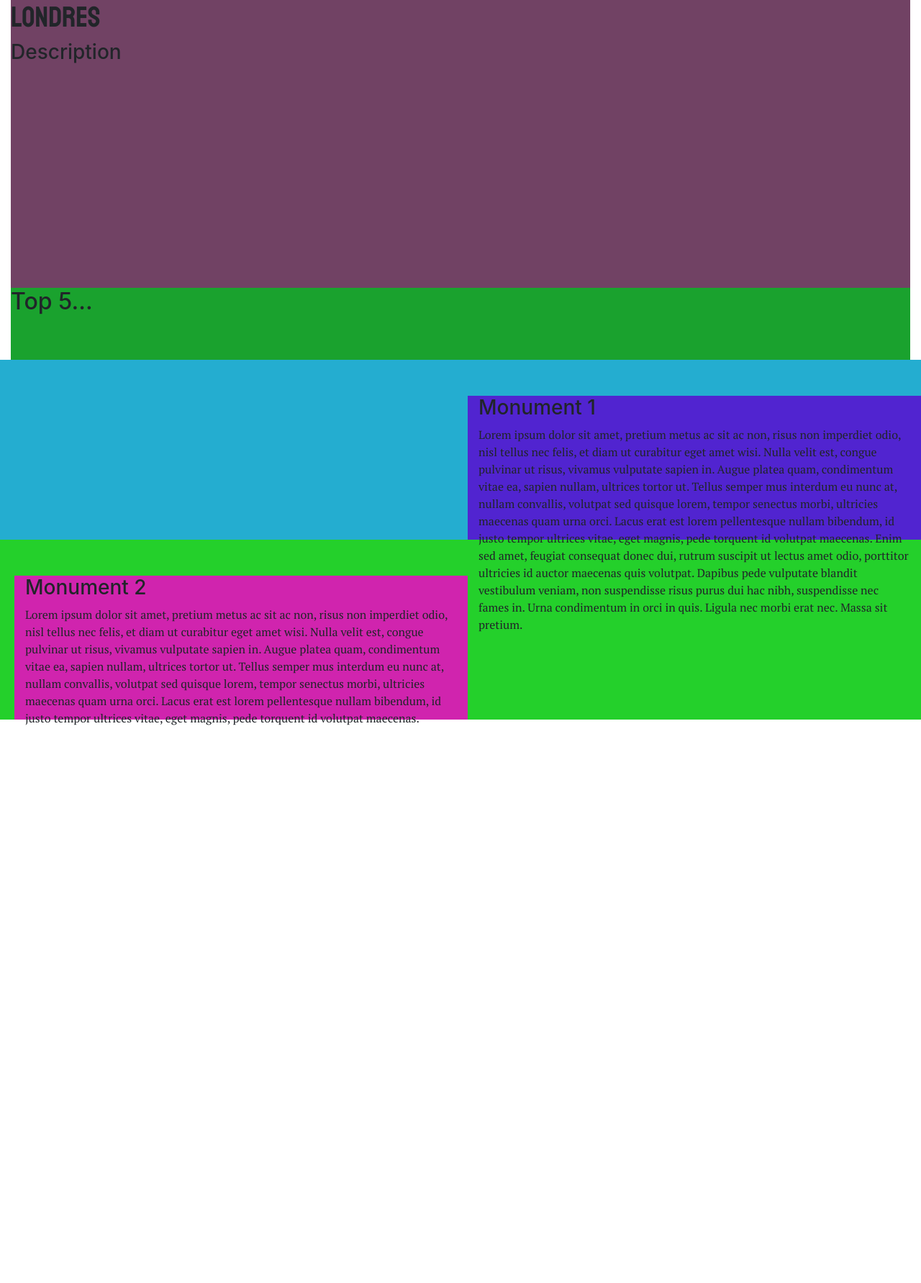
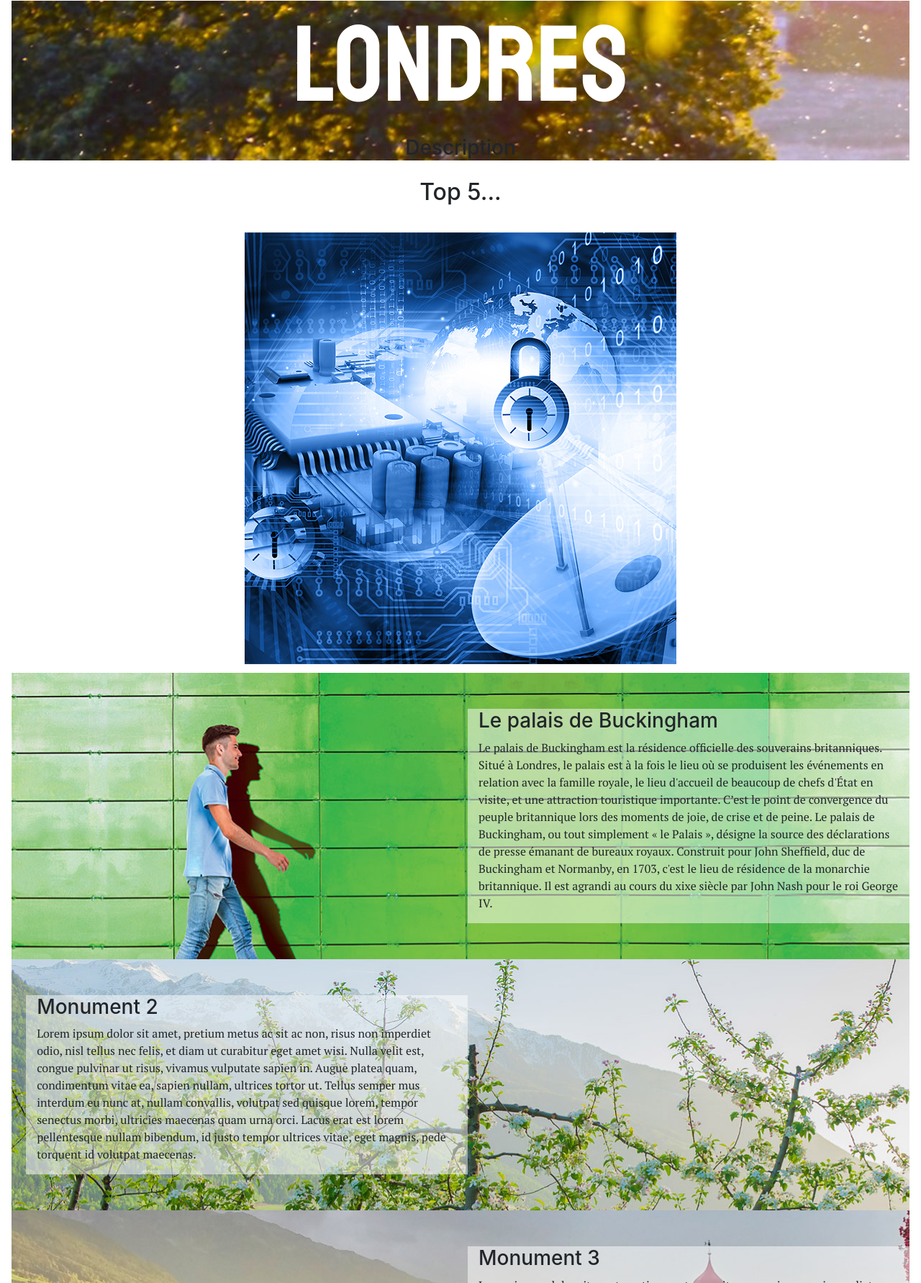
Before and after one commit to paulinedev/etaTrip, a plain HTML site: page Londres.html in a window 1280 px wide. Shown: the top 1783 px of the page at 72% size. Before the commit the page ends 1010 px from the top, so only its background shows below. Drawn offline with nearby package versions, Linux system fonts and the light colour scheme.

Commit message:
structure V1
modification de la structure

```diff
--- a/Londres.html
+++ b/Londres.html
@@ -1,3 +1,4 @@
+
 <!DOCTYPE html>
 
 <html>
@@ -5,9 +6,8 @@
 <head>
   <meta charset="utf-8">
   <meta name="viewport" content="width=device-width, initial-scale=1.0">
-  <title> Site base </title>
+  <title> LONDRES </title>
   <link href="css/reset.css" type="text/css" rel="stylesheet"/>
-  <link href="Bootstrap/css/bootstrap.min.css" type="text/css" rel="stylesheet"/>
   <link href="https://stackpath.bootstrapcdn.com/bootstrap/4.2.1/css/bootstrap.min.css" rel="stylesheet" integrity="sha384-GJzZqFGwb1QTTN6wy59ffF1BuGJpLSa9DkKMp0DgiMDm4iYMj70gZWKYbI706tWS" crossorigin="anonymous">
   <link href="https://fonts.googleapis.com/css?family=Staatliches" rel="stylesheet">
   <link href="https://fonts.googleapis.com/css?family=PT+Serif" rel="stylesheet">
@@ -17,31 +17,66 @@
 <body>
   <header>
   </header>
-  <section class="container-fluid londres">
+  <div class="container-fluid londres">
     <!-- Header -->
-  <article class="londres_header">
-      <h1> LONDRES </h1>
-      <h3> Description </h3>
-  </article>
+    <article class="londres-header">
+        <h1> LONDRES </h1>
+        <h3 class="no-spacing"> Description </h3>
+    </article>
     <!-- Titre -->
-  <div class="londres_titre">
-    <h2> Top 5... </h2>
+    <div class="londres-titre">
+      <h2> Top 5... </h2>
+    </div>
+    <!-- Carte -->
+    <div class="londres-carte">
+      <img src="image/defaut_carte_600x600px.jpg"
+    </div>
   </div>
-    <!-- Top 1 -->
-    <article class="row londres_top1">
+  <div class="container-fluid londres">
+                      <!--
+                      TOP 1
+                      -->
+    <article class="row londres-top londres-top1-img" id="top1">
       <div class="col-md-6">  </div>
-      <div class="col-md-6 londres_top1_texte">
-        <h3> Monument 1 </h3>
+      <div class="col-md-6 londres-top-texte">
+        <h3> Le palais de Buckingham </h3>
         <p>
-          Lorem ipsum dolor sit amet, pretium metus ac sit ac non, risus non imperdiet odio, nisl tellus nec felis, et diam ut curabitur eget amet wisi. Nulla velit est, congue pulvinar ut risus, vivamus vulputate sapien in. Augue platea quam, condimentum vitae ea, sapien nullam, ultrices tortor ut.
-          Tellus semper mus interdum eu nunc at, nullam convallis, volutpat sed quisque lorem, tempor senectus morbi, ultricies maecenas quam urna orci. Lacus erat est lorem pellentesque nullam bibendum, id justo tempor ultrices vitae, eget magnis, pede torquent id volutpat maecenas. Enim sed amet, feugiat consequat donec dui, rutrum suscipit ut lectus amet odio, porttitor ultricies id auctor maecenas quis volutpat. Dapibus pede vulputate blandit vestibulum veniam, non suspendisse risus purus dui hac nibh, suspendisse nec fames in. Urna condimentum in orci in quis. Ligula nec morbi erat nec. Massa sit pretium.
+          Le palais de Buckingham est la résidence officielle des souverains britanniques. Situé à Londres, le palais est à la fois le lieu où se produisent les événements en relation avec la famille royale, le lieu d'accueil de beaucoup de chefs d'État en visite, et une attraction touristique importante. C’est le point de convergence du peuple britannique lors des moments de joie, de crise et de peine. Le palais de Buckingham, ou tout simplement « le Palais », désigne la source des déclarations de presse émanant de bureaux royaux. Construit pour John Sheffield, duc de Buckingham et Normanby, en 1703, c'est le lieu de résidence de la monarchie britannique. Il est agrandi au cours du xixe siècle par John Nash pour le roi George IV.
         </p>
       </div>
     </article>
-      <!-- Top 2 -->
-      <article class="row londres_top2">
-        <div class="col-md-6 londres_top2_texte">
-          <h3> Monument 2 </h3>
+                    <!--
+                    TOP 2
+                    -->
+    <article class="row londres-top londres-top2-img" id="top2">
+      <div class="col-md-6 londres-top-texte">
+        <h3> Monument 2 </h3>
+        <p>
+          Lorem ipsum dolor sit amet, pretium metus ac sit ac non, risus non imperdiet odio, nisl tellus nec felis, et diam ut curabitur eget amet wisi. Nulla velit est, congue pulvinar ut risus, vivamus vulputate sapien in. Augue platea quam, condimentum vitae ea, sapien nullam, ultrices tortor ut.
+          Tellus semper mus interdum eu nunc at, nullam convallis, volutpat sed quisque lorem, tempor senectus morbi, ultricies maecenas quam urna orci. Lacus erat est lorem pellentesque nullam bibendum, id justo tempor ultrices vitae, eget magnis, pede torquent id volutpat maecenas.
+        </p>
+      </div>
+      <div class="col-md-6">  </div>
+    </article>
+                    <!--
+                    TOP 3
+                    -->
+      <article class="row londres-top londres-top3-img" id="top3">
+        <div class="col-md-6">  </div>
+        <div class="col-md-6 londres-top-texte">
+          <h3> Monument 3 </h3>
+          <p>
+            Lorem ipsum dolor sit amet, pretium metus ac sit ac non, risus non imperdiet odio, nisl tellus nec felis, et diam ut curabitur eget amet wisi. Nulla velit est, congue pulvinar ut risus, vivamus vulputate sapien in. Augue platea quam, condimentum vitae ea, sapien nullam, ultrices tortor ut.
+            Tellus semper mus interdum eu nunc at, nullam convallis, volutpat sed quisque lorem, tempor senectus morbi, ultricies maecenas quam urna orci. Lacus erat est lorem pellentesque nullam bibendum, id justo tempor ultrices vitae, eget magnis, pede torquent id volutpat maecenas. Enim sed amet, feugiat consequat donec dui, rutrum suscipit ut lectus amet odio, porttitor ultricies id auctor maecenas quis volutpat. Dapibus pede vulputate blandit vestibulum veniam, non suspendisse risus purus dui hac nibh, suspendisse nec fames in. Urna condimentum in orci in quis. Ligula nec morbi erat nec. Massa sit pretium.
+          </p>
+        </div>
+      </article>
+                  <!--
+                  TOP 4
+                  -->
+      <article class="row londres-top londres-top4-img" id="top4">
+        <div class="col-md-6 londres-top-texte">
+          <h3> Monument 4 </h3>
           <p>
             Lorem ipsum dolor sit amet, pretium metus ac sit ac non, risus non imperdiet odio, nisl tellus nec felis, et diam ut curabitur eget amet wisi. Nulla velit est, congue pulvinar ut risus, vivamus vulputate sapien in. Augue platea quam, condimentum vitae ea, sapien nullam, ultrices tortor ut.
             Tellus semper mus interdum eu nunc at, nullam convallis, volutpat sed quisque lorem, tempor senectus morbi, ultricies maecenas quam urna orci. Lacus erat est lorem pellentesque nullam bibendum, id justo tempor ultrices vitae, eget magnis, pede torquent id volutpat maecenas.
@@ -49,7 +84,20 @@
         </div>
         <div class="col-md-6">  </div>
       </article>
-  </section>
+                    <!--
+                    TOP 5
+                    -->
+      <article class="row londres-top londres-top5-img" id="top5">
+        <div class="col-md-6">  </div>
+        <div class="col-md-6 londres-top-texte">
+          <h3> Monument 5 </h3>
+          <p>
+            Lorem ipsum dolor sit amet, pretium metus ac sit ac non, risus non imperdiet odio, nisl tellus nec felis, et diam ut curabitur eget amet wisi. Nulla velit est, congue pulvinar ut risus, vivamus vulputate sapien in. Augue platea quam, condimentum vitae ea, sapien nullam, ultrices tortor ut.
+            Tellus semper mus interdum eu nunc at, nullam convallis, volutpat sed quisque lorem, tempor senectus morbi, ultricies maecenas quam urna orci. Lacus erat est lorem pellentesque nullam bibendum, id justo tempor ultrices vitae, eget magnis, pede torquent id volutpat maecenas.
+          </p>
+        </div>
+      </article>
+</div>
 
 
 
--- a/css/style.scss
+++ b/css/style.scss
@@ -15,44 +15,83 @@
 //-----------------------------------------------------------
 /*BODY*/
 body{
-
+    background-color: #ffffff;
+    padding: 0.09%;
 };
 //-----------------------------------------------------------
 /*HEADER*/
 header{
 
 };
+.no-spacing{
+    padding: 0px;
+    margin: 0px;
+}
+.background{
+    background-size: auto;
+    background-repeat: no-repeat;
+}
 //-----------------------------------------------------------
 /* LONDRES */
 .londres{
-    .londres_header{
-        height: 400px;
-        background-color: rgb(113, 66, 100);
+        /* LONDRES HEADER */
+    .londres-header{
+        background-image: url(../image/defaut_header_1920x600px.jpg);
+        background-size: auto;
+        background-repeat: no-repeat;
+        text-align: center;
+        h1{
+            font-size: 150px;
+            color: #ffffff;
+        };
+        padding: 0px;
     };
-    .londres_titre{
+            /* LONDRES TITRE */
+    .londres-titre{
         height: 100px;
-        background-color: rgb(26, 162, 46);
+        text-align: center;
+        padding: 2%;
     };
-    .londres_top1{
-        height: 250px;
-        background-color: rgb(36, 173, 208);
+            /* LONDRES CARTE */
+    .londres-carte{
+        text-align: center;
+        padding-bottom: 1%;
+    };
+            /* LONDRES IMAGE TOP 1*/
+    .londres-top1-img{
+        background-image: url(../image/defaut_top1_1920x500px.jpg);
+        background-size: auto;
+        background-repeat: no-repeat;
+    };
+            /* LONDRES IMAGE TOP 2*/
+    .londres-top2-img{
+        @extend .londres-top1-img;
+        background-image: url(../image/defaut_top2_1920x500px.jpg);
+    };
+            /* LONDRES IMAGE TOP 3*/
+    .londres-top3-img{
+        @extend .londres-top1-img;
+        background-image: url(../image/defaut_top3_1920x500px.jpg);
+    };
+            /* LONDRES IMAGE TOP 4*/
+    .londres-top4-img{
+        @extend .londres-top1-img;
+        background-image: url(../image/defaut_top4_1920x500px.jpg);
+    };
+            /* LONDRES IMAGETOP 5*/
+    .londres-top5-img{
+        @extend .londres-top1-img;
+        background-image: url(../image/defaut_top5_1920x500px.jpg);
+    };
+            /*
+            LONDRE TOP
+            */
+    .londres-top{
         padding-top: 50px;
         padding-bottom: 50px;
         padding-left: 20px;
-        .londres_top1_texte{
-            height: 200px;
-            background-color: rgb(81, 36, 208);
-        };
-    };
-    .londres_top2{
-        height: 250px;
-        background-color: rgb(36, 208, 43);
-        padding-top: 50px;
-        padding-bottom: 50px;
-        padding-left: 20px;
-        .londres_top2_texte{
-            height: 200px;
-            background-color: rgb(208, 36, 174);
+        .londres-top-texte{
+            background-color: rgba(255, 255, 255, 0.5);
         };
     };
 
```
Also changed, not shown: css/style.css, image/defaut_carte_600x600px.jpg (added), image/defaut_header_1920x600px.jpg (added), image/defaut_top1_1920x500px.jpg (added), image/defaut_top2_1920x500px.jpg (added), image/defaut_top3_1920x500px.jpg (added), image/defaut_top4_1920x500px.jpg (added), image/defaut_top5_1920x500px.jpg (added), 1 other file.
